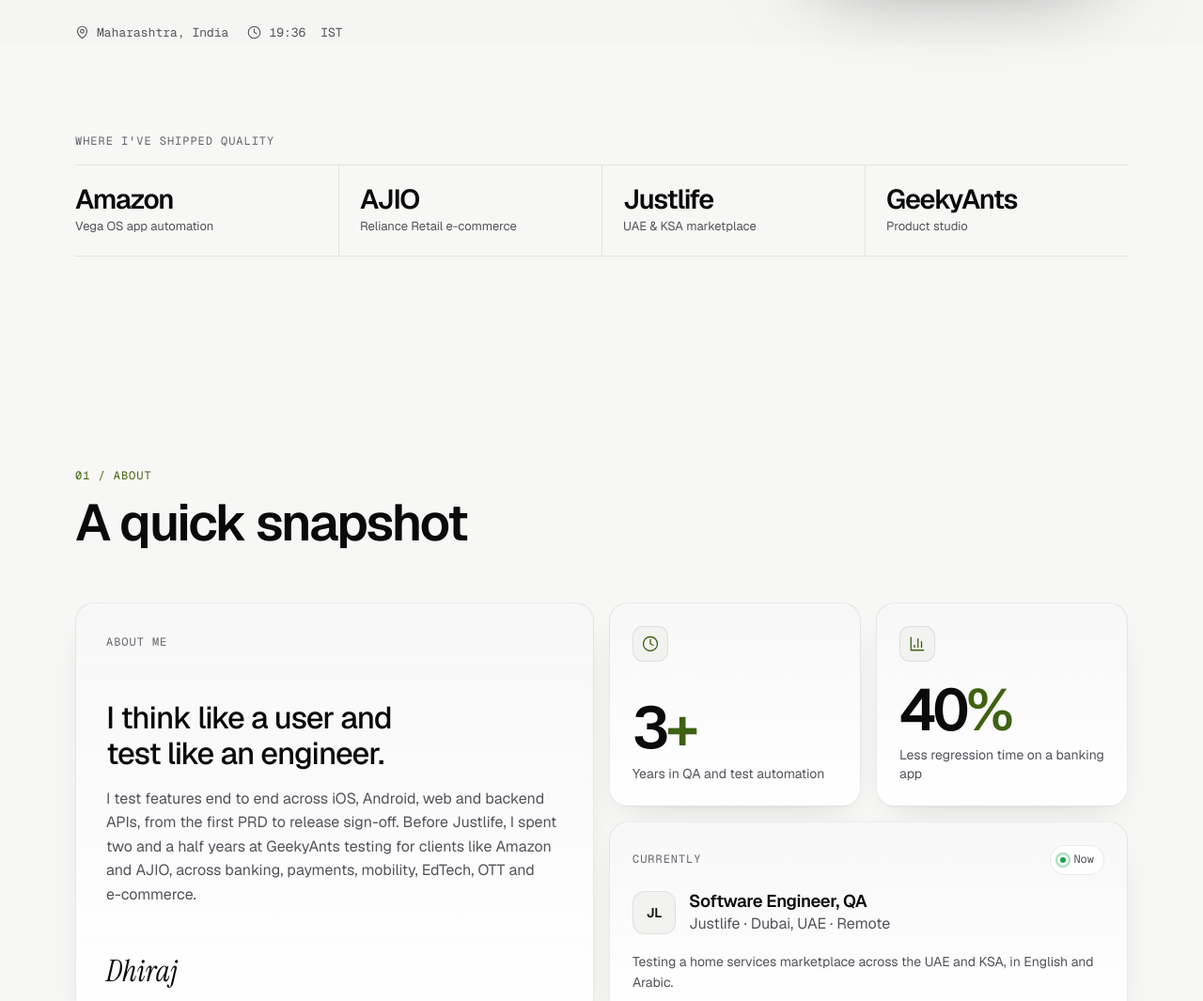
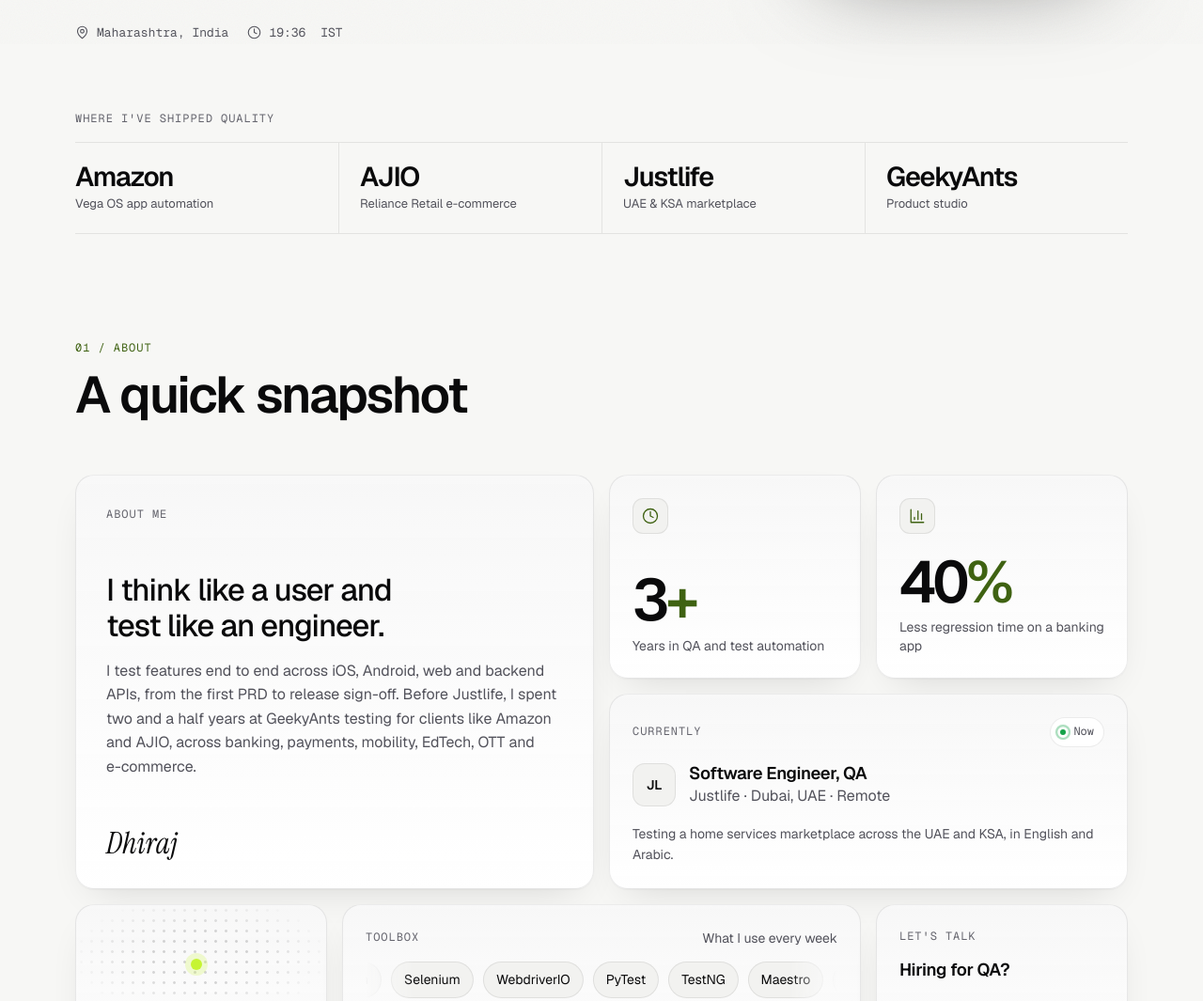
Before and after one commit to dhirajshelke247/dhirajshelke247.github.io, a plain HTML site: page index.html in a window 1280 px wide. Shown: the part 753-1818 px from the top of the page at 94% size. Drawn offline with nearby package versions, Linux system fonts and the light colour scheme.

Commit message:
Tighten spacing between sections

```diff
--- a/assets/css/style.css
+++ b/assets/css/style.css
@@ -206,7 +206,7 @@ kbd {
 .js .reveal.in { opacity: 1; transform: none; filter: none; }
 
 /* ---------- Hero ---------- */
-.hero { position: relative; isolation: isolate; padding-top: clamp(124px, 16vw, 184px); padding-bottom: clamp(56px, 8vw, 96px); }
+.hero { position: relative; isolation: isolate; padding-top: clamp(124px, 16vw, 184px); padding-bottom: clamp(32px, 4vw, 48px); }
 .hero-bg { position: absolute; inset: 0; z-index: -1; overflow: hidden; pointer-events: none; }
 .hero-grid {
   position: absolute; inset: 0;
@@ -267,7 +267,7 @@ kbd {
 .hero-meta .i { width: 15px; height: 15px; }
 
 /* client strip */
-.clients-wrap { margin-top: clamp(56px, 8vw, 96px); }
+.clients-wrap { margin-top: clamp(48px, 6vw, 72px); }
 .clients-label { margin-bottom: 14px; font-family: var(--font-mono); font-size: 12px; letter-spacing: .08em; text-transform: uppercase; color: var(--subtle); }
 .clients { display: grid; grid-template-columns: repeat(4, minmax(0, 1fr)); border-block: 1px solid var(--border); }
 .clients li { display: flex; flex-direction: column; gap: 4px; padding: 20px 22px; border-left: 1px solid var(--border); }
@@ -333,7 +333,7 @@ kbd {
 .id-pass .i { width: 14px; height: 14px; stroke-width: 2.5; }
 
 /* ---------- Sections ---------- */
-.section { padding-block: clamp(72px, 10vw, 128px); }
+.section { padding-block: clamp(40px, 5vw, 64px); }
 .section-head { display: grid; gap: 12px; margin-bottom: clamp(32px, 5vw, 56px); }
 .eyebrow { font-family: var(--font-mono); font-size: 12px; letter-spacing: .08em; text-transform: uppercase; color: var(--accent-ink); }
 .eyebrow-muted { color: var(--subtle); }
```
